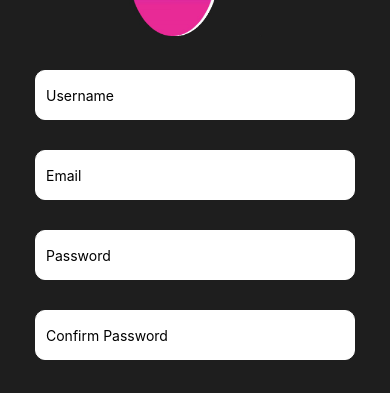
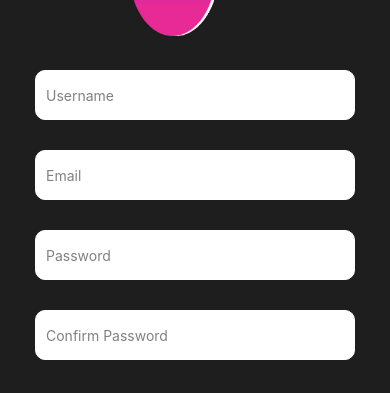
Before and after one commit to Kealen-Pillay/SportsHub, a React Native app: screen /Register in a window 390 px wide. Shown: the part 177-570 px from the top of the page. Built offline with nearby package versions, Linux system fonts and the light colour scheme; no server answers.

Commit message:
Fixed text input colour

```diff
--- a/components/screens/eventscreen/EditEventScreen.js
+++ b/components/screens/eventscreen/EditEventScreen.js
@@ -233,6 +233,7 @@ const EditEventScreen = ({
         value={eventName}
         onChangeText={(text) => setEventName(text)}
         placeholder="Event Name"
+        placeholderTextColor="gray"
       />
 
       <Dropdown
@@ -243,7 +244,7 @@ const EditEventScreen = ({
         labelField="label"
         valueField="sport"
         placeholder="Sport"
-        placeholderStyle={{ color: "#BEBEBE", fontSize: 14 }}
+        placeholderStyle={{ color: "gray", fontSize: 14 }}
         selectedTextStyle={{ color: "black", fontSize: 13 }}
         searchPlaceholder="Search..."
         value={sport}
@@ -257,6 +258,7 @@ const EditEventScreen = ({
         GooglePlacesDetailsQuery={{ fields: "geometry" }}
         fetchDetails={true}
         placeholder="Location"
+        textInputProps={{ placeholderTextColor: "gray" }}
         minLength={2}
         query={{
           key: GOOGLE_PLACES_API_KEY,
--- a/components/screens/eventscreen/NewEventScreen.js
+++ b/components/screens/eventscreen/NewEventScreen.js
@@ -211,6 +211,7 @@ const NewEventScreen = ({ darkModeEnabled, setNewEventShow }) => {
         value={eventName}
         onChangeText={(text) => setEventName(text)}
         placeholder="Event Name"
+        placeholderTextColor={"gray"}
       />
 
       <Dropdown
@@ -221,7 +222,7 @@ const NewEventScreen = ({ darkModeEnabled, setNewEventShow }) => {
         labelField="label"
         valueField="sport"
         placeholder="Sport"
-        placeholderStyle={{ color: "#BEBEBE", fontSize: 14 }}
+        placeholderStyle={{ color: "gray", fontSize: 14 }}
         selectedTextStyle={{ color: "black", fontSize: 13 }}
         searchPlaceholder="Search..."
         value={sport}
@@ -235,6 +236,7 @@ const NewEventScreen = ({ darkModeEnabled, setNewEventShow }) => {
         GooglePlacesDetailsQuery={{ fields: "geometry" }}
         fetchDetails={true}
         placeholder="Location"
+        textInputProps={{ placeholderTextColor: "gray" }}
         minLength={2}
         query={{
           key: GOOGLE_PLACES_API_KEY,
--- a/components/screens/loginscreen/LoginScreen.js
+++ b/components/screens/loginscreen/LoginScreen.js
@@ -56,6 +56,7 @@ const LoginScreen = () => {
           keyboardType="email-address"
           style={styles.textInput}
           placeholder="Email"
+          placeholderTextColor="gray"
           value={email}
           onChangeText={(text) => {
             setEmail(text);
@@ -66,6 +67,7 @@ const LoginScreen = () => {
           secureTextEntry
           style={styles.textInput}
           placeholder="Password"
+          placeholderTextColor="gray"
           value={password}
           onChangeText={(text) => {
             setPassword(text);
--- a/components/screens/registerscreen/RegisterScreen.js
+++ b/components/screens/registerscreen/RegisterScreen.js
@@ -146,6 +146,7 @@ const RegisterScreen = () => {
         <TextInput
           style={styles.text}
           placeholder="Username"
+          placeholderTextColor="gray"
           value={username}
           onChangeText={(text) => setUsername(text)}
           keyboardAppearance="dark"
@@ -153,6 +154,7 @@ const RegisterScreen = () => {
         <TextInput
           style={styles.text}
           placeholder="Email"
+          placeholderTextColor="gray"
           value={email}
           onChangeText={(text) => setEmail(text)}
           keyboardType="email-address"
@@ -161,6 +163,7 @@ const RegisterScreen = () => {
         <TextInput
           style={styles.text}
           placeholder="Password"
+          placeholderTextColor="gray"
           value={password}
           onChangeText={(text) => setPassword(text)}
           secureTextEntry
@@ -169,6 +172,7 @@ const RegisterScreen = () => {
         <TextInput
           style={styles.text}
           placeholder="Confirm Password"
+          placeholderTextColor="gray"
           value={confpassword}
           onChangeText={(text) => setConfpassword(text)}
           secureTextEntry
```
